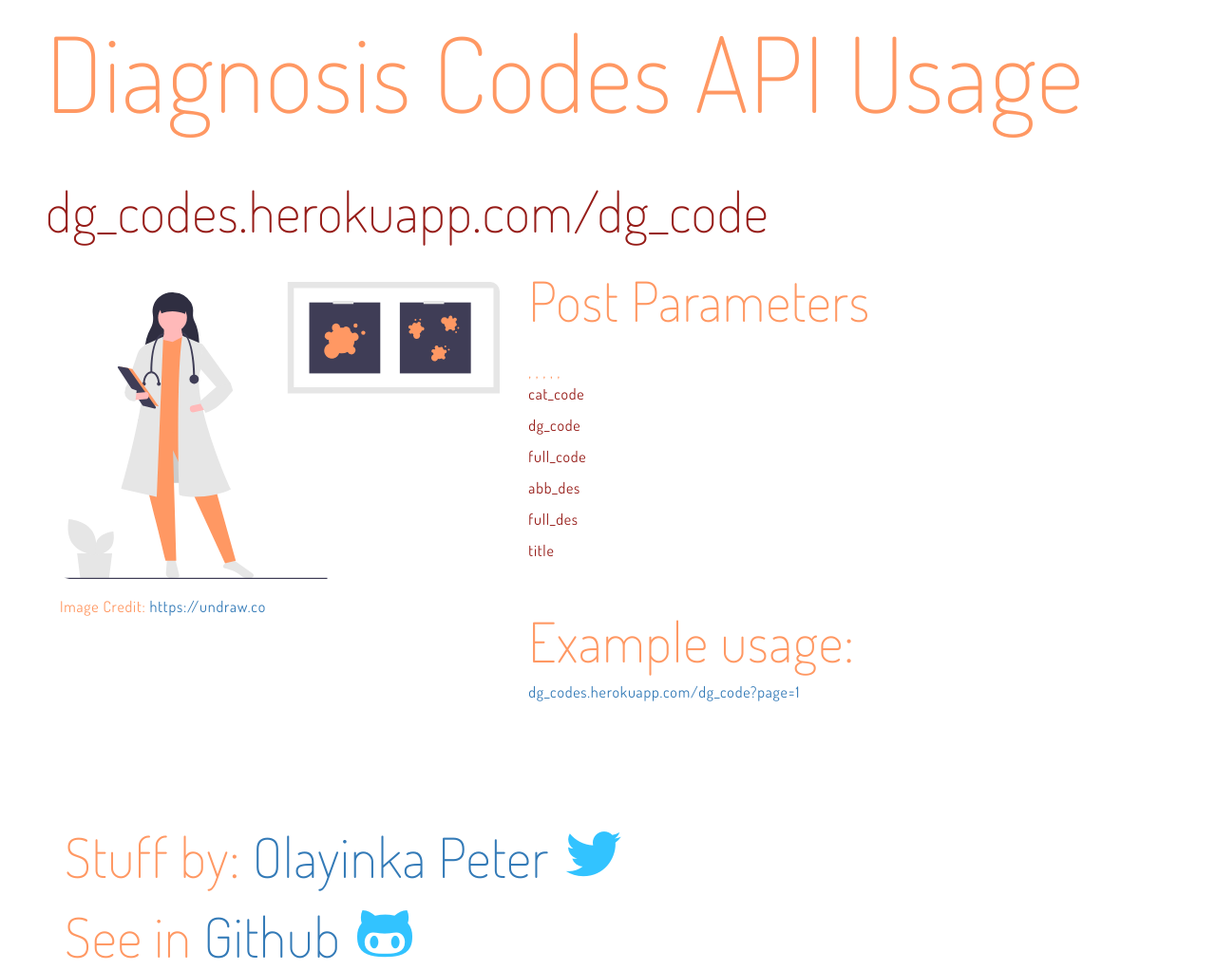
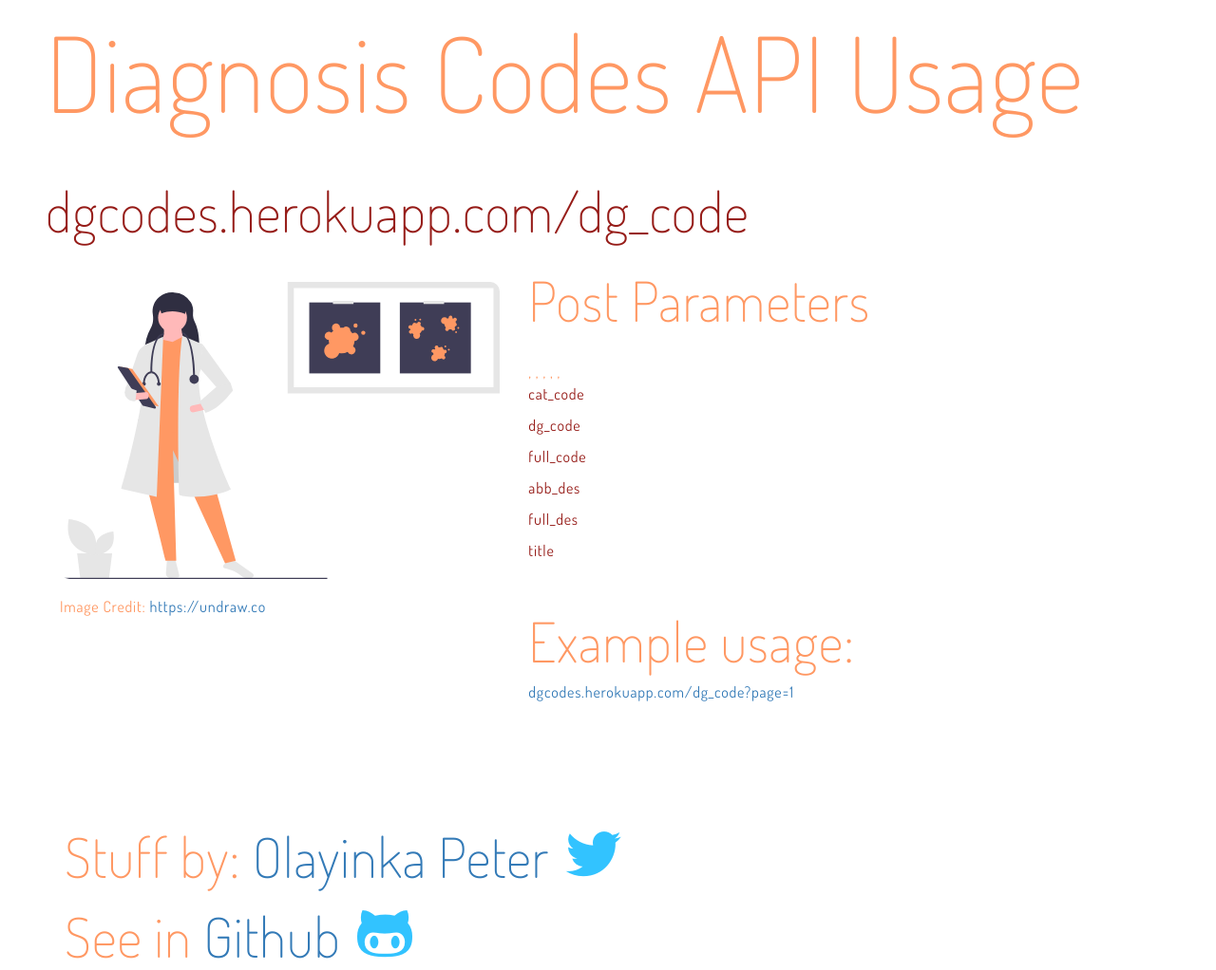
Before and after one commit to OlayinkaPeter/diagnosisAPI, a Flask app: page / in a window 1280 px wide. Shown: the part 143-1165 px from the top of the page at 95% size. Run offline with Flask 2, Linux system fonts and the light colour scheme; some libraries are stand-ins or nearby versions.

Commit message:
initial commit

```diff
--- a/requirements.txt
+++ b/requirements.txt
@@ -5,3 +5,4 @@
 numpy==1.19.1
 requests==2.24.0
 SQLAlchemy==1.3.23
+psycopg2
--- a/templates/api_docs.html
+++ b/templates/api_docs.html
@@ -18,7 +18,7 @@
 
     <div class="row hero-header" id="home">
         <h1>Diagnosis Codes API Usage</h1>
-        <h2 style="color: #961c18">dg_codes.herokuapp.com/dg_code</h2>
+        <h2 style="color: #961c18">dgcodes.herokuapp.com/dg_code</h2>
 
         <div class="col-md-5" style="padding-top: 50px; float: left">
             <img src="{{ url_for('static', filename='img/med.svg') }}" class="rocket animated bounce"
@@ -38,8 +38,8 @@
 
             <h3>Example usage:</h3>
             <p style="color: #961c18"><a target="_blank"
-                    href="https://dg_codes.herokuapp.com/dg_code?page=1">
-                dg_codes.herokuapp.com/dg_code?page=1</a></p>
+                    href="https://dgcodes.herokuapp.com/dg_code?page=1">
+                dgcodes.herokuapp.com/dg_code?page=1</a></p>
         </div>
 
         <div class="clearfix"></div>
```
